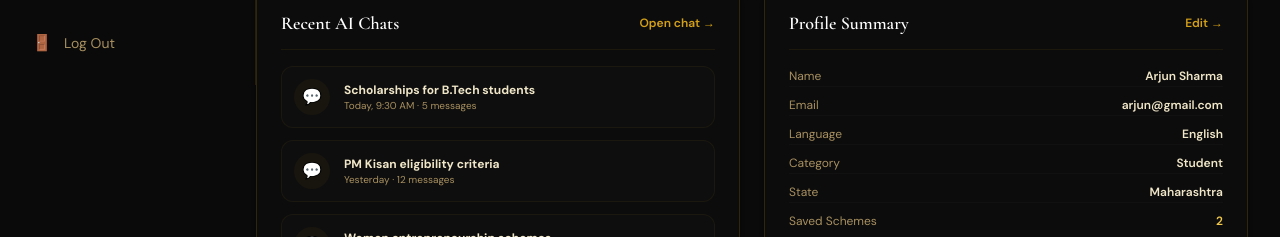
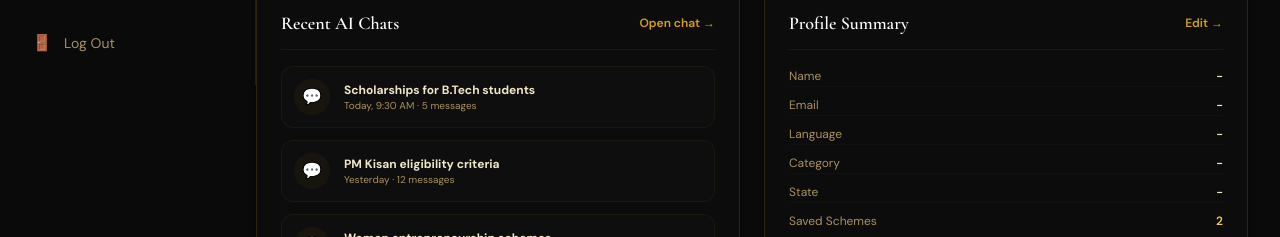
Before and after one commit to Srushti-Kamble14/JanSeva, a Next.js app in the folder frontend/: page /dashboard in a window 1280 px wide. Shown: the part 715-952 px from the top of the page. Built offline with nearby package versions, Linux system fonts and the light colour scheme; no server answers.

Commit message:
Dashboard data fetched successfully

```diff
--- a/frontend/src/app/(dashboard)/dashboard/page.js
+++ b/frontend/src/app/(dashboard)/dashboard/page.js
@@ -1,41 +1,107 @@
-"use client"
+"use client";
 
-import Link from 'next/link'
-import { useApp } from '@/context/AppContext'
-
+import Link from "next/link";
+import { useApp } from "@/context/AppContext";
+import axios from "axios";
+import { useState } from "react";
+import { useEffect } from "react";
 const RECOMMENDED = [
-  { icon: '🎓', title: 'PM Scholarship Scheme', cat: 'Education • Central', tag: 'Eligible' },
-  { icon: '💰', title: 'Startup India Seed Fund', cat: 'Startup • DPIIT', tag: 'New' },
-  { icon: '🏥', title: 'Ayushman Bharat', cat: 'Healthcare • Central', tag: 'Eligible' },
-]
+  {
+    icon: "🎓",
+    title: "PM Scholarship Scheme",
+    cat: "Education • Central",
+    tag: "Eligible",
+  },
+  {
+    icon: "💰",
+    title: "Startup India Seed Fund",
+    cat: "Startup • DPIIT",
+    tag: "New",
+  },
+  {
+    icon: "🏥",
+    title: "Ayushman Bharat",
+    cat: "Healthcare • Central",
+    tag: "Eligible",
+  },
+];
 
 const NOTIFS = [
-  { text: 'New scholarship scheme added for engineering students', time: '2 hours ago', unread: true },
-  { text: 'PM Kisan Samman deadline extended to June 30', time: 'Yesterday', unread: true },
-  { text: 'Your Startup India application is under review', time: '2 days ago', unread: false },
-  { text: 'Profile 80% complete — add your income details', time: '3 days ago', unread: false },
-]
+  {
+    text: "New scholarship scheme added for engineering students",
+    time: "2 hours ago",
+    unread: true,
+  },
+  {
+    text: "PM Kisan Samman deadline extended to June 30",
+    time: "Yesterday",
+    unread: true,
+  },
+  {
+    text: "Your Startup India application is under review",
+    time: "2 days ago",
+    unread: false,
+  },
+  {
+    text: "Profile 80% complete — add your income details",
+    time: "3 days ago",
+    unread: false,
+  },
+];
 
 export default function DashboardPage() {
-  const { user, savedSchemes } = useApp()
-  const name = user?.name?.split(' ')[0] || user?.firstName || 'Citizen'
+  const { user, savedSchemes } = useApp();
+  const [profile, setProfile] = useState(null);
+ const name =
+  profile?.user?.fullName?.split(" ")[0] || "Citizen";
+
+  useEffect(() => {
+    const fetchProfile = async () => {
+      try {
+        const token = localStorage.getItem("accessToken");
+
+        const res = await axios.get("http://localhost:5000/api/users/profile", {
+          headers: {
+            Authorization: `Bearer ${token}`,
+          },
+        });
+        console.log("Token:", token);
+        setProfile(res.data.profile);
+      } catch (error) {
+        console.error(error);
+      }
+    };
+
+    fetchProfile();
+  }, []);
 
   return (
     <div className="space-y-8 font-sans">
       <div className="mb-6">
-        <h2 className="font-serif text-2xl md:text-3xl font-bold text-white mb-1.5">Good morning, {name} ☀️</h2>
-        <p className="text-sm text-[#A89060]">You have 3 new scheme recommendations based on your profile.</p>
+        <h2 className="font-serif text-2xl md:text-3xl font-bold text-white mb-1.5">
+          Good morning, {name} ☀️
+        </h2>
+        <p className="text-sm text-[#A89060]">
+          You have 3 new scheme recommendations based on your profile.
+        </p>
       </div>
 
       {/* Metrics Section */}
       <div className="grid grid-cols-2 lg:grid-cols-4 gap-4">
         {[
-          { label: 'Saved Schemes', value: savedSchemes.length, sub: '↑ 3 this week' },
-          { label: 'AI Chats', value: 47, sub: 'Past 30 days' },
-          { label: 'Applied', value: 3, sub: 'Awaiting response' },
-          { label: 'Matched', value: 28, sub: 'Eligible schemes' },
-        ].map(m => (
-          <div key={m.label} className="metric-card shadow-sm border border-[rgba(212,160,23,0.18)]">
+          {
+            label: "Saved Schemes",
+            value: savedSchemes.length,
+            sub: "↑ 3 this week",
+          },
+          { label: "AI Chats", value: 47, sub: "Past 30 days" },
+          { label: "Applied", value: 3, sub: "Awaiting response" },
+          { label: "Matched", value: 28, sub: "Eligible schemes" },
+        ].map((m) => (
+          <div
+            key={m.label}
+            className="metric-card shadow-sm border border-[rgba(212,160,23,0.18)]"
+          >
             <div className="metric-label">{m.label}</div>
             <div className="metric-value">{m.value}</div>
             <div className="metric-sub">{m.sub}</div>
@@ -48,8 +114,13 @@ export default function DashboardPage() {
         {/* Recommended Schemes */}
         <div className="p-6 rounded-2xl bg-[#111111]/40 border border-[rgba(212,160,23,0.18)] shadow-md flex flex-col justify-between">
           <div className="flex items-center justify-between mb-4 pb-3 border-b border-[rgba(212,160,23,0.08)]">
-            <h3 className="font-serif text-lg font-semibold text-white">Recommended Schemes</h3>
-            <Link href="/schemes" className="text-xs font-semibold text-[#D4A017] hover:underline">
+            <h3 className="font-serif text-lg font-semibold text-white">
+              Recommended Schemes
+            </h3>
+            <Link
+              href="/schemes"
+              className="text-xs font-semibold text-[#D4A017] hover:underline"
+            >
               View all →
             </Link>
           </div>
@@ -63,8 +134,12 @@ export default function DashboardPage() {
                   {r.icon}
                 </div>
                 <div className="flex-1 min-w-0">
-                  <div className="text-xs font-bold text-[#F0E6C8] truncate">{r.title}</div>
-                  <div className="text-[10px] text-[#A89060] truncate">{r.cat}</div>
+                  <div className="text-xs font-bold text-[#F0E6C8] truncate">
+                    {r.title}
+                  </div>
+                  <div className="text-[10px] text-[#A89060] truncate">
+                    {r.cat}
+                  </div>
                 </div>
                 <span className="px-2 py-0.5 rounded bg-[rgba(212,160,23,0.08)] border border-[rgba(212,160,23,0.15)] text-[9px] text-[#F2C94C] font-semibold">
                   {r.tag}
@@ -77,18 +152,27 @@ export default function DashboardPage() {
         {/* Notifications */}
         <div className="p-6 rounded-2xl bg-[#111111]/40 border border-[rgba(212,160,23,0.18)] shadow-md">
           <div className="flex items-center justify-between mb-4 pb-3 border-b border-[rgba(212,160,23,0.08)]">
-            <h3 className="font-serif text-lg font-semibold text-white">Notifications</h3>
+            <h3 className="font-serif text-lg font-semibold text-white">
+              Notifications
+            </h3>
             <span className="px-2.5 py-0.5 rounded-full bg-[rgba(212,160,23,0.1)] text-[#D4A017] text-[10px] font-bold">
               4 new
             </span>
           </div>
           <div className="space-y-3 max-h-[200px] overflow-y-auto pr-1">
             {NOTIFS.map((n, i) => (
-              <div key={i} className="flex items-start gap-3 text-xs leading-relaxed">
-                <div className={`w-2 h-2 rounded-full mt-1.5 flex-shrink-0 ${n.unread ? 'bg-[#D4A017]' : 'bg-transparent'}`} />
+              <div
+                key={i}
+                className="flex items-start gap-3 text-xs leading-relaxed"
+              >
+                <div
+                  className={`w-2 h-2 rounded-full mt-1.5 flex-shrink-0 ${n.unread ? "bg-[#D4A017]" : "bg-transparent"}`}
+                />
                 <div className="flex-1">
                   <div className="text-[#F0E6C8] font-medium">{n.text}</div>
-                  <div className="text-[10px] text-[#6B5A3A] mt-0.5">{n.time}</div>
+                  <div className="text-[10px] text-[#6B5A3A] mt-0.5">
+                    {n.time}
+                  </div>
                 </div>
               </div>
             ))}
@@ -98,17 +182,31 @@ export default function DashboardPage() {
         {/* Recent Chats */}
         <div className="p-6 rounded-2xl bg-[#111111]/40 border border-[rgba(212,160,23,0.18)] shadow-md">
           <div className="flex items-center justify-between mb-4 pb-3 border-b border-[rgba(212,160,23,0.08)]">
-            <h3 className="font-serif text-lg font-semibold text-white">Recent AI Chats</h3>
-            <Link href="/chat" className="text-xs font-semibold text-[#D4A017] hover:underline">
+            <h3 className="font-serif text-lg font-semibold text-white">
+              Recent AI Chats
+            </h3>
+            <Link
+              href="/chat"
+              className="text-xs font-semibold text-[#D4A017] hover:underline"
+            >
               Open chat →
             </Link>
           </div>
           <div className="space-y-3">
             {[
-              { q: 'Scholarships for B.Tech students', when: 'Today, 9:30 AM · 5 messages' },
-              { q: 'PM Kisan eligibility criteria', when: 'Yesterday · 12 messages' },
-              { q: 'Women entrepreneurship schemes', when: '2 days ago · 8 messages' },
-            ].map(c => (
+              {
+                q: "Scholarships for B.Tech students",
+                when: "Today, 9:30 AM · 5 messages",
+              },
+              {
+                q: "PM Kisan eligibility criteria",
+                when: "Yesterday · 12 messages",
+              },
+              {
+                q: "Women entrepreneurship schemes",
+                when: "2 days ago · 8 messages",
+              },
+            ].map((c) => (
               <Link
                 key={c.q}
                 href="/chat"
@@ -118,7 +216,9 @@ export default function DashboardPage() {
                   💬
                 </div>
                 <div className="min-w-0">
-                  <div className="text-xs font-bold text-[#F0E6C8] truncate">{c.q}</div>
+                  <div className="text-xs font-bold text-[#F0E6C8] truncate">
+                    {c.q}
+                  </div>
                   <div className="text-[10px] text-[#A89060]">{c.when}</div>
                 </div>
               </Link>
@@ -129,23 +229,35 @@ export default function DashboardPage() {
         {/* Profile summary card */}
         <div className="p-6 rounded-2xl bg-[#111111]/40 border border-[rgba(212,160,23,0.18)] shadow-md flex flex-col justify-between">
           <div className="flex items-center justify-between mb-4 pb-3 border-b border-[rgba(212,160,23,0.08)]">
-            <h3 className="font-serif text-lg font-semibold text-white">Profile Summary</h3>
-            <Link href="/profile" className="text-xs font-semibold text-[#D4A017] hover:underline">
+            <h3 className="font-serif text-lg font-semibold text-white">
+              Profile Summary
+            </h3>
+            <Link
+              href="/profile"
+              className="text-xs font-semibold text-[#D4A017] hover:underline"
+            >
               Edit →
             </Link>
           </div>
           <div className="space-y-2 mb-4">
             {[
-              { k: 'Name', v: user?.name || [user?.firstName, user?.lastName].filter(Boolean).join(' ') || 'Arjun Sharma' },
-              { k: 'Email', v: user?.email || 'arjun@gmail.com' },
-              { k: 'Language', v: user?.language || 'English' },
-              { k: 'Category', v: user?.category || 'Student' },
-              { k: 'State', v: user?.state || 'Maharashtra' },
-              { k: 'Saved Schemes', v: savedSchemes.length, gold: true },
-            ].map(r => (
-              <div key={r.k} className="flex justify-between items-center text-xs leading-none py-1 border-b border-white/[0.02] last:border-0">
+              { k: "Name", v: profile?.user?.fullName || "-" },
+              { k: "Email", v: profile?.user?.email || "-" },
+              { k: "Language", v: profile?.preferredLanguage || "-" },
+              { k: "Category", v: profile?.category || "-" },
+              { k: "State", v: profile?.state || "-" },
+              { k: "Saved Schemes", v: savedSchemes.length, gold: true },
+            ].map((r) => (
+              <div
+                key={r.k}
+                className="flex justify-between items-center text-xs leading-none py-1 border-b border-white/[0.02] last:border-0"
+              >
                 <span className="text-[#A89060]">{r.k}</span>
-                <span className={`font-semibold ${r.gold ? 'text-[#F2C94C]' : 'text-[#F0E6C8]'}`}>{r.v}</span>
+                <span
+                  className={`font-semibold ${r.gold ? "text-[#F2C94C]" : "text-[#F0E6C8]"}`}
+                >
+                  {r.v}
+                </span>
               </div>
             ))}
           </div>
@@ -155,11 +267,14 @@ export default function DashboardPage() {
               <span>80%</span>
             </div>
             <div className="w-full h-1.5 bg-black/40 rounded-full overflow-hidden">
-              <div className="h-full bg-gradient-to-r from-[#D4A017] to-[#F2C94C] rounded-full" style={{ width: '80%' }} />
+              <div
+                className="h-full bg-gradient-to-r from-[#D4A017] to-[#F2C94C] rounded-full"
+                style={{ width: "80%" }}
+              />
             </div>
           </div>
         </div>
       </div>
     </div>
-  )
+  );
 }
--- a/frontend/src/app/(dashboard)/profile/page.js
+++ b/frontend/src/app/(dashboard)/profile/page.js
@@ -127,7 +127,7 @@ export default function ProfilePage() {
         preferredLanguage: data.language.toUpperCase(),
         category: data.category.toUpperCase().replace(/\s+/g, "_"),
         state: data.state.toUpperCase().replace(/\s+/g, "_"),
-        annualIncome: incomeMap[data.income],
+       annualIncome: Number(data.income),
       };
 
       await axios.post("http://localhost:5000/api/users/profile", payload, {
@@ -169,9 +169,12 @@ export default function ProfilePage() {
           className={`btn-gold !py-2.5 !px-6 text-sm font-semibold cursor-pointer shadow-md ${
             savedStatus ? "opacity-80" : ""
           }`}
+
+
         >
           {/* {savedStatus ? "Saved ✓" : "Save Changes"} */}
           {isSaving ? "Saving..." : savedStatus ? "✅ Saved" : "Saved Changes"}
+
         </button>
       </div>
 
```
Also changed, not shown: 1 other file (tests, documents, lock files or other folders). Lines whose indentation alone changed are shown as unchanged.
